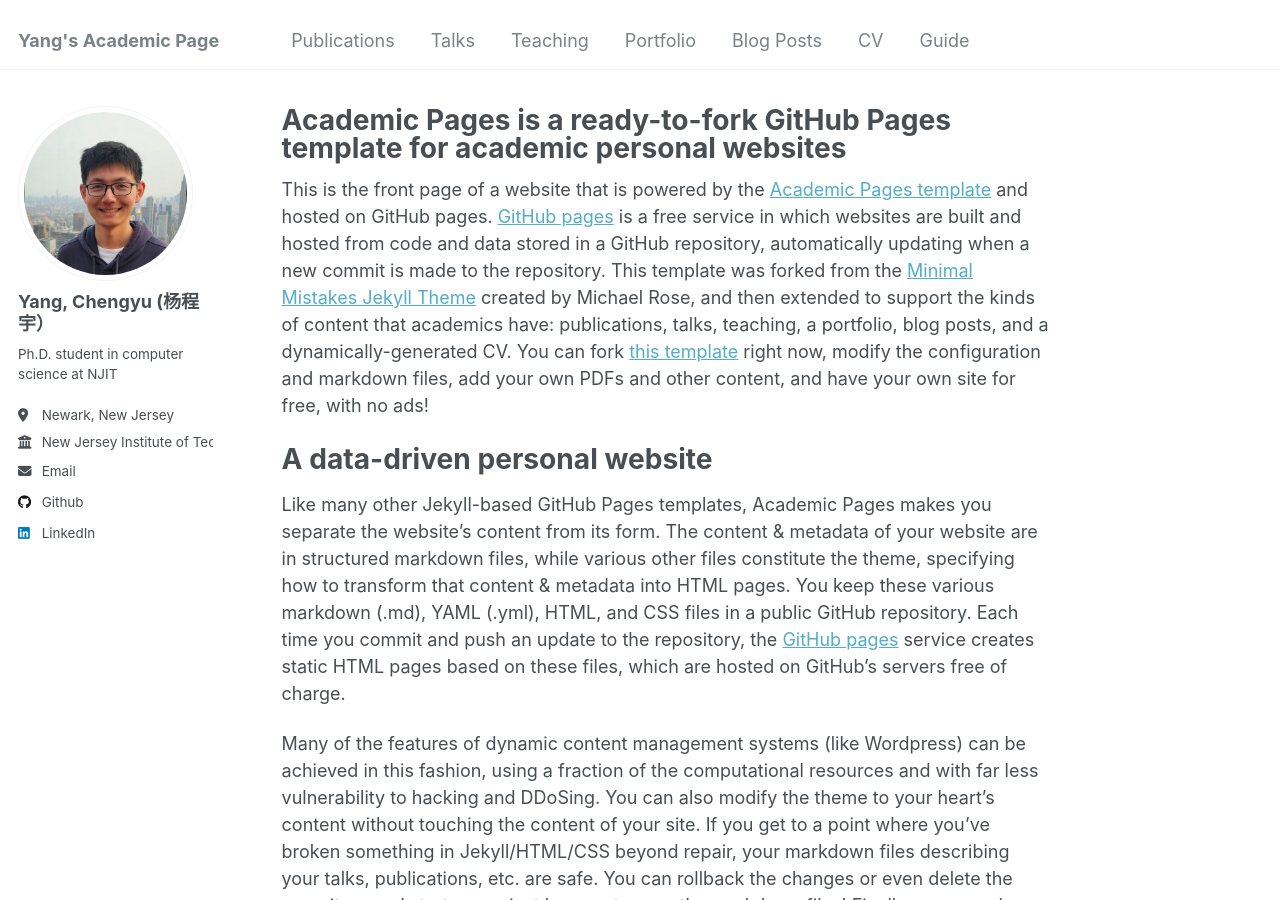
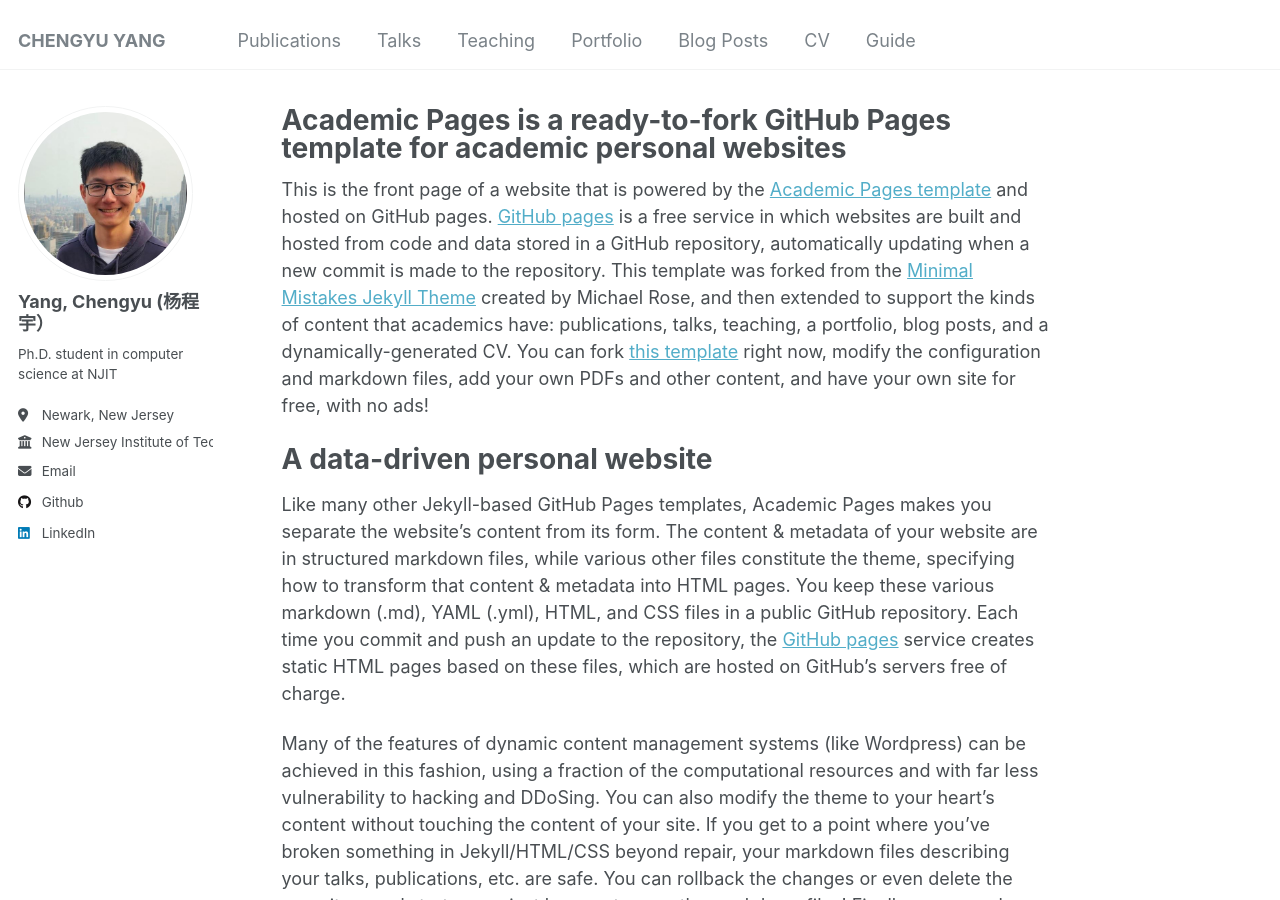
Before and after one commit to cyang322/cyang322.github.io, a Jekyll site: the page built from _pages/about.md, in a window 1280 px wide and 900 px high. Built offline with Jekyll 4.4.1, drawn with Linux system fonts in a browser that asks for light colours.

Commit message:
Update _config.yml

```diff
--- a/_config.yml
+++ b/_config.yml
@@ -8,7 +8,7 @@
 
 # Basic Site Settings
 locale                   : "en-US"
-title                    : "Yang's Academic Page"
+title                    : "CHENGYU YANG"
 title_separator          : "-"
 name                     : &name "Your Name"
 description              : &description "personal description"
```
